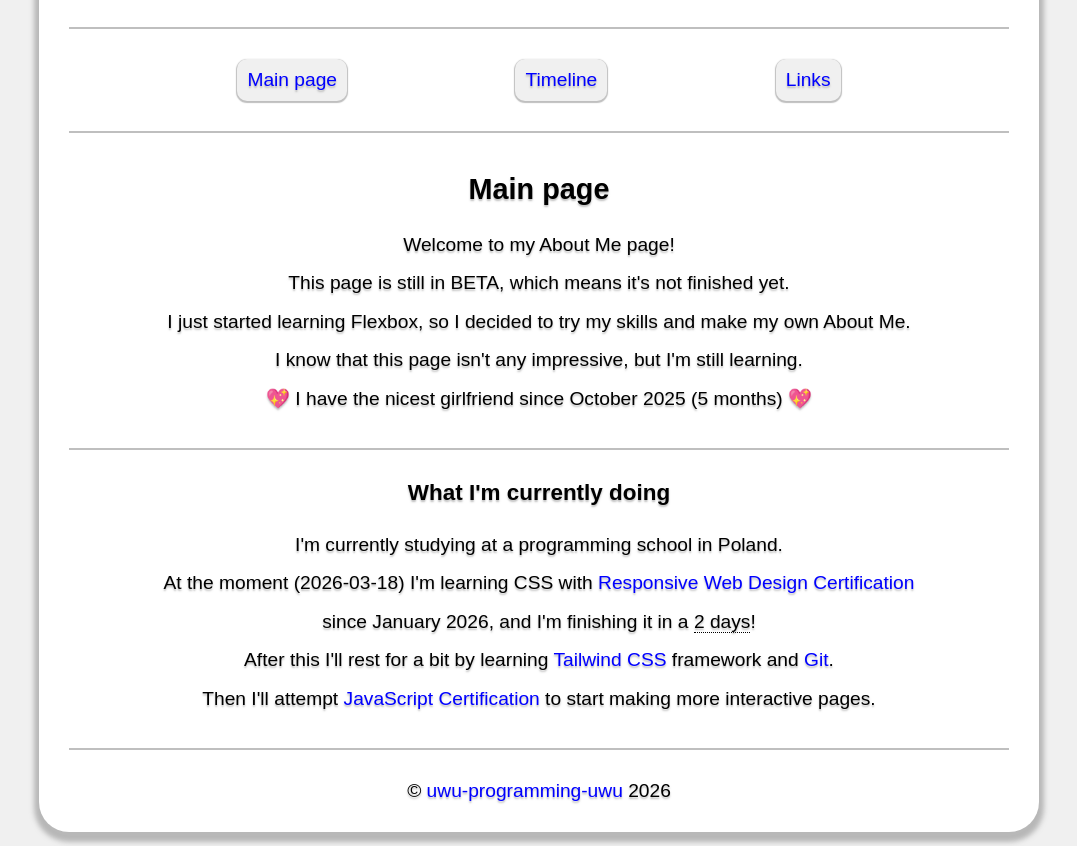
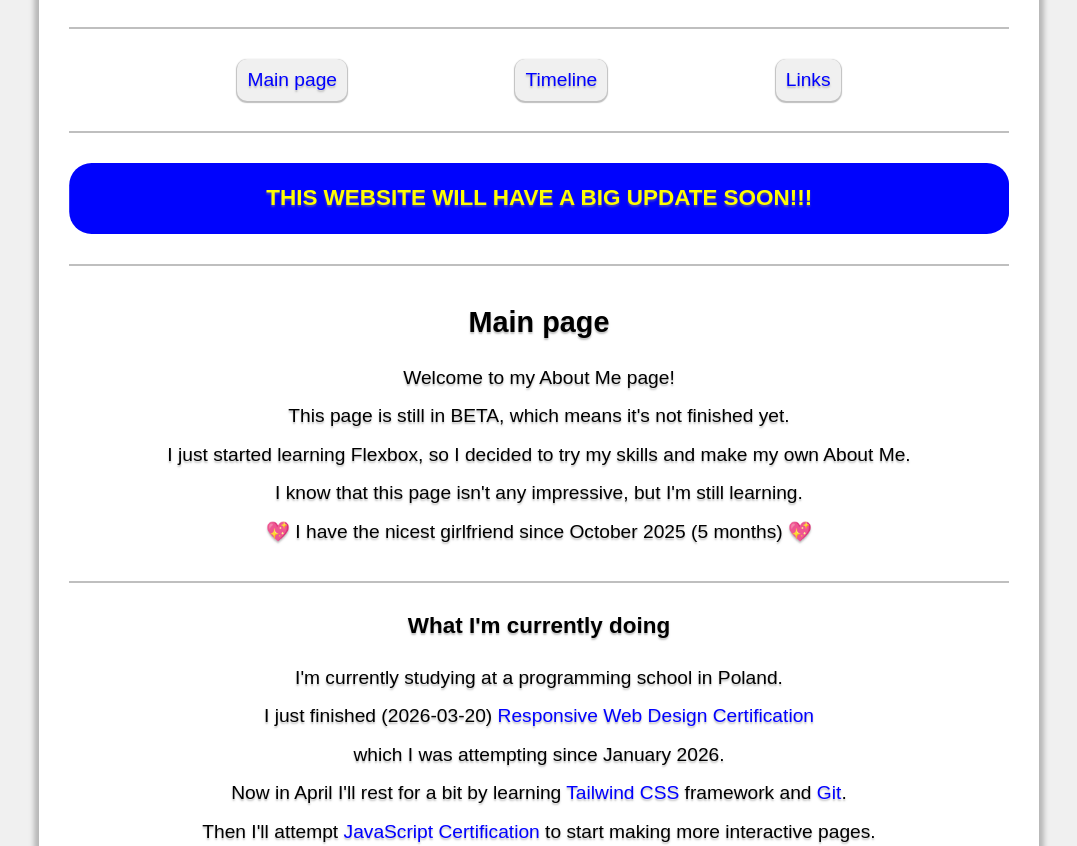
Before and after one commit to uwu-programming-uwu/about-me, a plain HTML site: page index.html in a window 1280 px wide. Shown: the part 117-963 px from the top of the page, without its empty margins (101-1178 px from the left). Drawn offline with Linux system fonts and the light colour scheme.

Commit message:
Preparing website for a big update

```diff
--- a/index.html
+++ b/index.html
@@ -20,6 +20,10 @@
             <a href="links.html">Links</a>
         </nav>
         <hr>
+        <div>
+            <h3>THIS WEBSITE WILL HAVE A BIG UPDATE SOON!!!</h3>
+            <hr>
+        </div>
         <main>
             <h2>Main page</h2>
             <p>Welcome to my About Me page!</p>
@@ -30,10 +34,9 @@
             <hr>
             <h3>What I'm currently doing</h3>
             <p>I'm currently studying at a programming school in Poland.</p>
-            <p>At the moment (2026-03-18) I'm learning CSS with <a
+            <p>I just finished (2026-03-20) <a
                     href="https://www.freecodecamp.org/learn/responsive-web-design-v9/" target="_blank">Responsive Web
-                    Design Certification</a><br>since January 2026, and I'm finishing it in a <span title="Probably, I have to only finish Grid and Animations, then do a Review and attempt the Exam!">2 days</span>!<br>After
-                this I'll rest for a bit by learning <a href="https://tailwindcss.com/" target="_blank">Tailwind CSS</a>
+                    Design Certification</a><br> which I was attempting since January 2026.<br>Now in April I'll rest for a bit by learning <a href="https://tailwindcss.com/" target="_blank">Tailwind CSS</a>
                 framework and <a href="https://git-scm.com/" target="_blank">Git</a>.<br>Then I'll attempt <a href="https://www.freecodecamp.org/learn/javascript-v9/"
                     target="_blank">JavaScript Certification</a> to start making more interactive pages.</p>
         </main>
@@ -41,7 +44,7 @@
         <footer>
             <p>&copy; <a href="https://github.com/uwu-programming-uwu" target="_blank">uwu-programming-uwu</a> 2026</p>
         </footer>
-    </div>
+    </div?>
 </body>
 
 </html>
```
